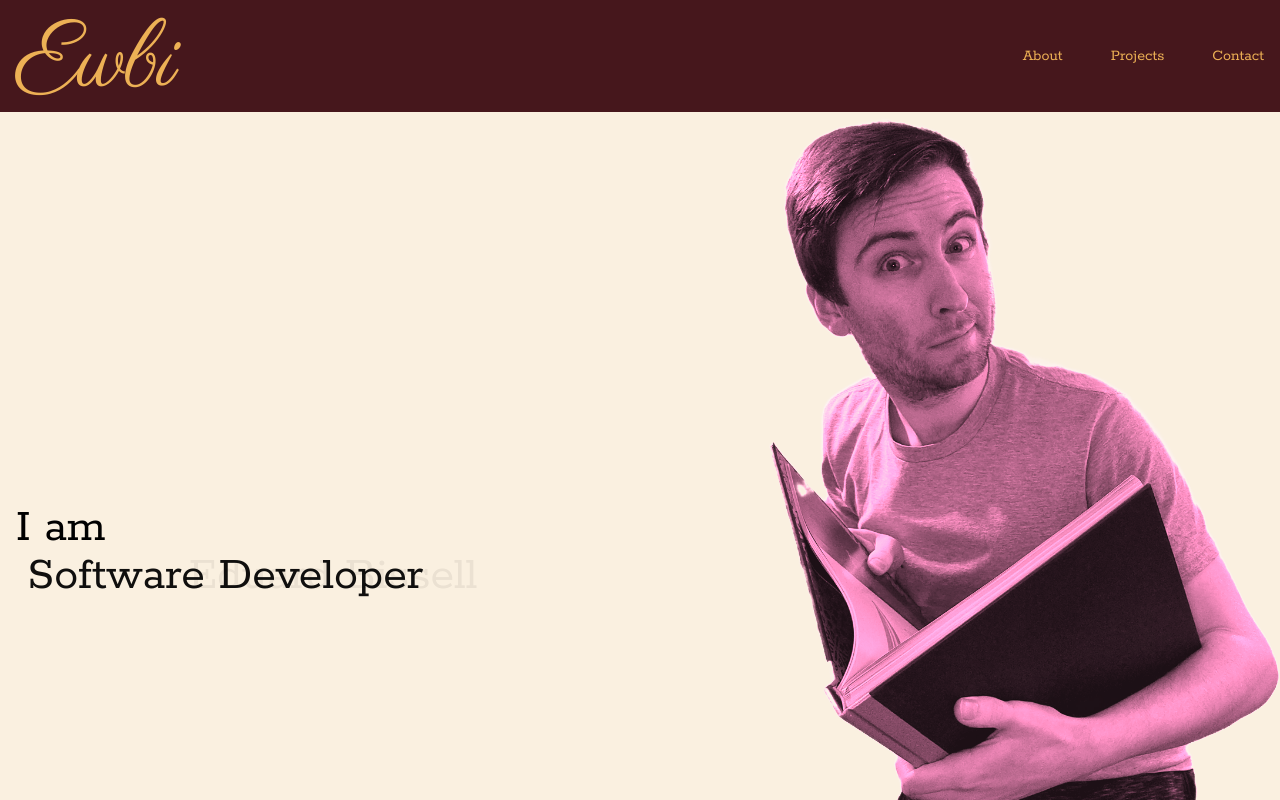
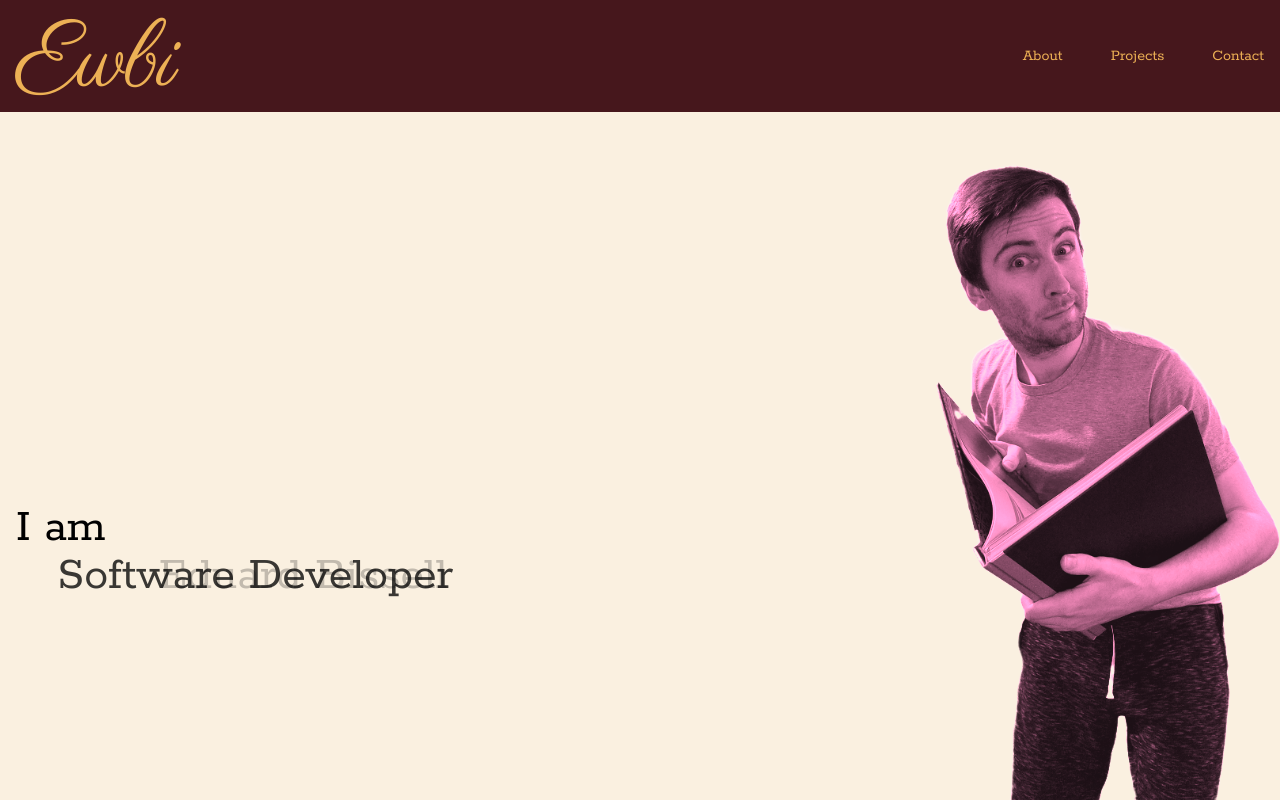
Before and after one commit to EwbiDev/ewbi-portfolio, a React (Vite) app: page / in a window 1280 px wide. Shown: the top 800 px of the page. Built offline with nearby package versions, Linux system fonts and the light colour scheme.

Commit message:
feat: set scrollable layout

```diff
--- a/src/App.jsx
+++ b/src/App.jsx
@@ -3,7 +3,7 @@ import Header from "./components/Header";
 
 function App() {
   return (
-    <div className="h-screen w-screen flex flex-col bg-ewbi-page">
+    <div className="min-h-screen w-dvw flex flex-col bg-ewbi-page overflow-x-hidden">
       <Header />
       <Body />
     </div>
--- a/src/commonComponents/PageMargin.jsx
+++ b/src/commonComponents/PageMargin.jsx
@@ -3,11 +3,10 @@ import Portrait from "./Portrait";
 export default function PageMargin({ showImage }) {
   return (
     <div
-      className={`flex h-full flex-col justify-between object-contain sm:basis-1/3 md:basis-2/5 2xl:basis-1/5 ${
+      className={`sm:basis-1/3 md:basis-2/5 2xl:basis-1/5 ${
         !showImage && "hidden 2xl:block"
       }`}
     >
-      <div></div>
       {showImage && <Portrait />}
     </div>
   );
--- a/src/commonComponents/Portrait.jsx
+++ b/src/commonComponents/Portrait.jsx
@@ -3,7 +3,7 @@ import landingImg from "@assets/portraits/landing.png";
 export default function Portrait() {
   return (
     <img
-      className="portrait red-filter hidden object-contain sm:block"
+      className="portrait red-filter fixed bottom-0 right-0 hidden h-4/5 object-contain md:block"
       src={landingImg}
       alt="landing image"
     />
--- a/src/components/Content/index.jsx
+++ b/src/components/Content/index.jsx
@@ -2,7 +2,7 @@ import Landing from "../Landing";
 
 export default function Content() {
   return (
-    <main className="flex flex-col grow">
+    <main className="grow">
       <Landing />
     </main>
   );
--- a/src/components/Landing/index.jsx
+++ b/src/components/Landing/index.jsx
@@ -2,7 +2,7 @@ import Title from "@commonComponents/Title";
 
 export default function Landing() {
   return (
-    <section className="landing flex h-full grow">
+    <section className="landing flex grow h-screen">
       <Title />
     </section>
   );
```
